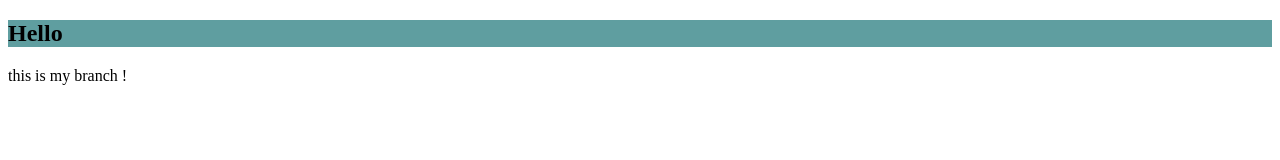
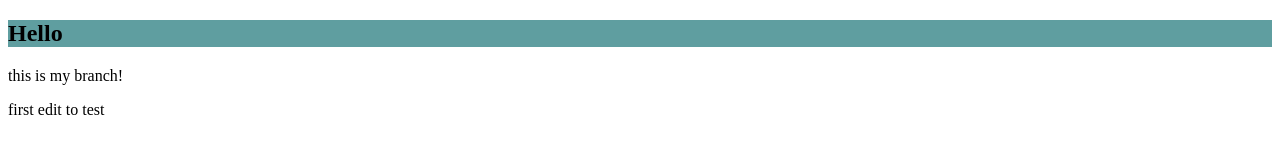
Before and after one commit to doaamohamed98/git_task, a plain HTML site: page index.html in a window 1280 px wide. Drawn offline with Linux system fonts and the light colour scheme.

Commit message:
Update index.html

```diff
--- a/index.html
+++ b/index.html
@@ -10,7 +10,8 @@
 
 <body>
   <h2> Hello</h2>
-  <p> this is my branch !</p>
+  <p> this is my branch!</p>
+  <p> first edit to test</p>
 </body>
 
 </html>
```
